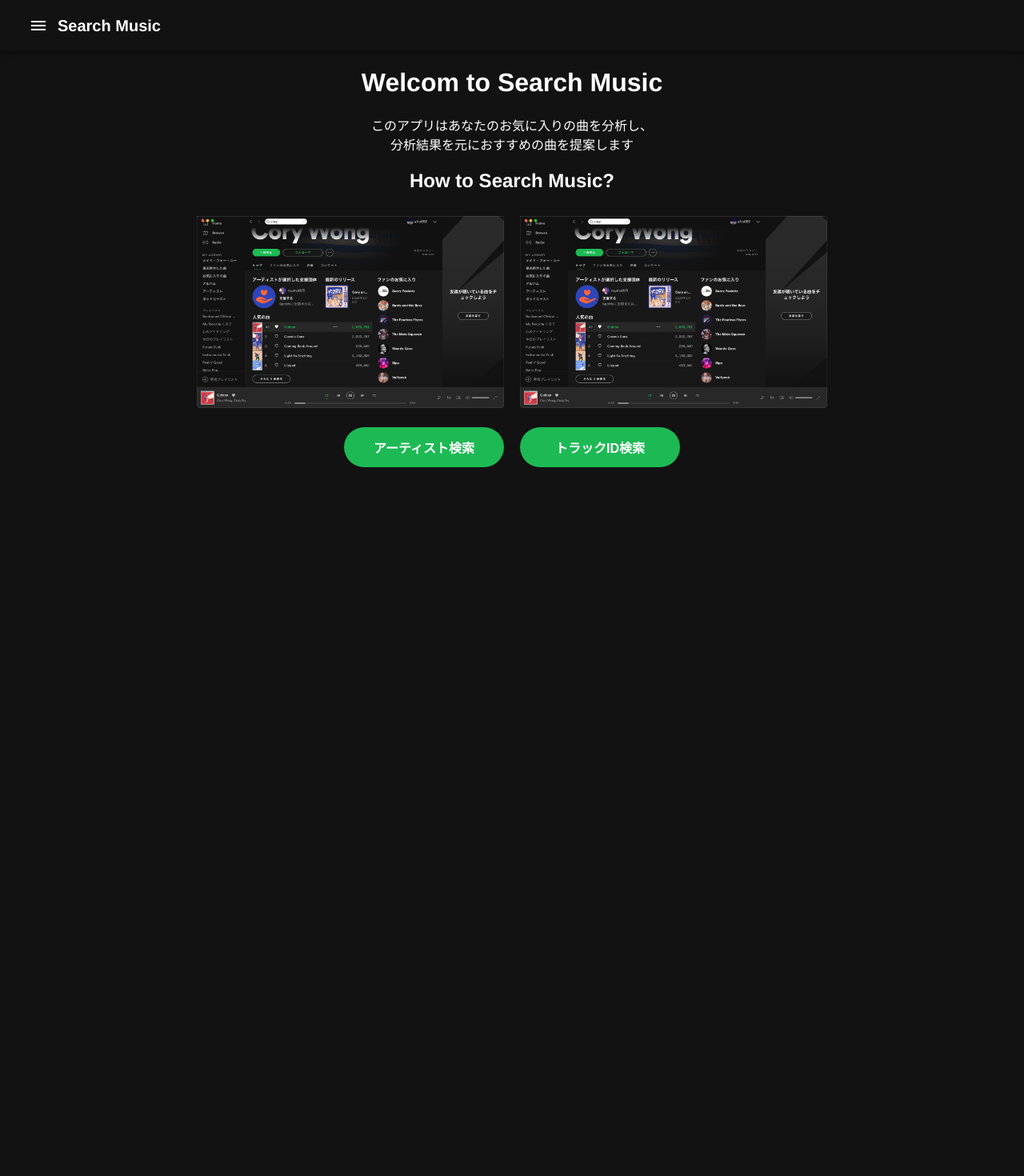
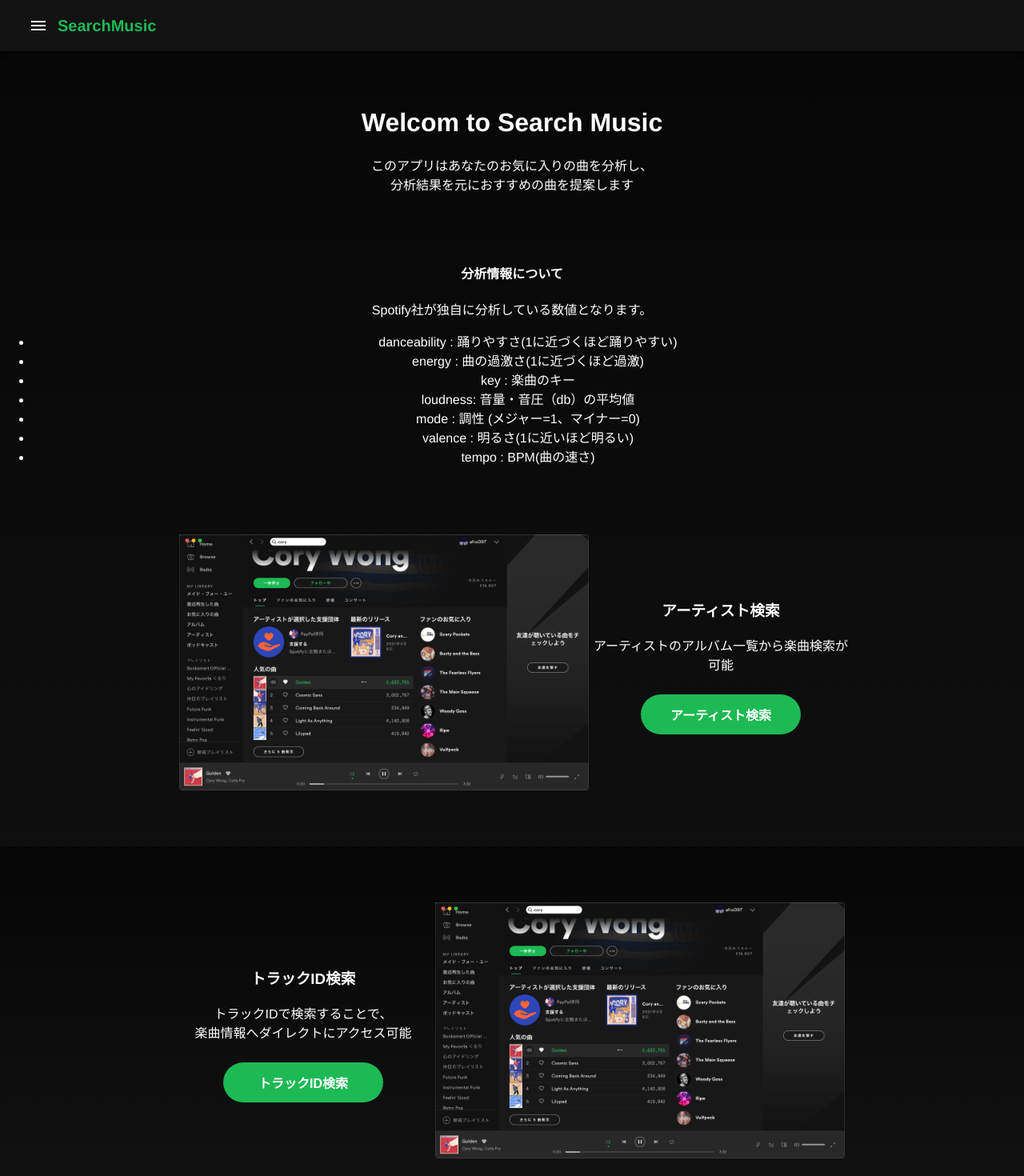
Before and after one commit to afroman09/search-music, a React (Create React App) app: page / in a window 1280 px wide. Shown: the top 1470 px of the page at 80% size. Before the commit the page ends 800 px from the top, so only its background shows below. Built offline with nearby package versions, Linux system fonts and the light colour scheme.

Commit message:
topのスタイル修正

```diff
--- a/src/components/Header/Header.js
+++ b/src/components/Header/Header.js
@@ -64,7 +64,7 @@
             </Drawer>
             <strong>
               <Link to="/" className={Style.title}>
-                Search Music
+                SearchMusic
               </Link>
             </strong>
           </Toolbar>
--- a/src/components/Header/Header.module.scss
+++ b/src/components/Header/Header.module.scss
@@ -4,7 +4,7 @@
     }
 .title {
     text-decoration: none;
-    color: #fff;
+    color: #1DB954;
     font-size: 20px;
 &:hover{
     cursor: pointer;
--- a/src/components/Header/SearchInput.module.scss
+++ b/src/components/Header/SearchInput.module.scss
@@ -11,6 +11,7 @@
     text-align: left;
     letter-spacing: 1px;
     font-size: 14px;
+    margin: 0 5px;
   }
   .btn {
     border: none;
@@ -21,6 +22,7 @@
     font-size: 16px;
     color: #fff;
     font-weight: 700;
+    margin: 0 5px;
     &:hover {
       cursor: pointer;
       -webkit-box-sizing: border-box;
--- a/src/components/MainContents/MainContents.js
+++ b/src/components/MainContents/MainContents.js
@@ -19,13 +19,13 @@
             </div>
           </p>
           <ul>
-            <li>danceability : {props.trackInformation.danceability} 踊りやすさ(1に近づくほど踊りやすい)</li>
-            <li>energy : {props.trackInformation.energy} 曲の過激さ(1に近づくほど過激) </li>
-            <li>key : {props.trackInformation.key}  (楽曲のキー)</li>
-            <li>loudness: {props.trackInformation.loudness} (音量・音圧（db）の平均値)</li>
-            <li>mode : {props.trackInformation.mode} (調性 メジャー=1、マイナー=0)</li>
-            <li>valence : {props.trackInformation.valence} 明るさ(1に近いほど明るい)</li>
-            <li>tempo : {props.trackInformation.tempo} BPM(曲の速さ)</li>
+            <li>danceability : {props.trackInformation.danceability}</li>
+            <li>energy : {props.trackInformation.energy}</li>
+            <li>key : {props.trackInformation.key}</li>
+            <li>loudness: {props.trackInformation.loudness}</li>
+            <li>mode : {props.trackInformation.mode}</li>
+            <li>valence : {props.trackInformation.valence}</li>
+            <li>tempo : {props.trackInformation.tempo}</li>
           </ul>
           <ReactAudioPlayer
             className={Style.audio}
--- a/src/components/MainContents/MainContents.module.scss
+++ b/src/components/MainContents/MainContents.module.scss
@@ -6,12 +6,13 @@
     .img {
       vertical-align: top;
       width: 45vh;
-      margin: 10px;
+      margin: 10px 5px;
     }
     .textArea {
       display: inline-block;
       text-align: left;
       vertical-align: bottom;
+      margin: 20px 5px;
       .textContents {
         margin: 20px 0 15px 0;
         div {
@@ -20,18 +21,19 @@
         }
         .artistsName {
           font-weight: 700;
-          font-size: 20px;
+          font-size: 22px;
         }
         .trackName {
           color: #b3b3b3;
-          font-size: 18px;
+          font-size: 20px;
         }
       }
         ul {
           list-style: none;
           padding: 5px;
           margin: 5px 0 20px 0;
-          font-size: 16px;
+          font-size: 18px;
+          letter-spacing: 1px;
           li{
             margin-bottom: 2px;
           }
--- a/src/components/Templates/Home.js
+++ b/src/components/Templates/Home.js
@@ -1,29 +1,62 @@
 import React from "react";
-import { Link } from "react-router-dom"
-import TopImg1 from '../Img/Top-Img1.jpeg'
-import Style from './Home.module.scss'
-import Header from '../Header/Header'
+import { Link } from "react-router-dom";
+import TopImg1 from "../Img/Top-Img1.jpeg";
+import Style from "./Home.module.scss";
+import Header from "../Header/Header";
 
 const Home = () => {
   return (
+    <>
+      <Header />
       <div className={Style.container}>
-      <Header />
+        <div className={Style.title}>
           <h1>Welcom to Search Music</h1>
-      <p>このアプリはあなたのお気に入りの曲を分析し、
+          <p>
+            このアプリはあなたのお気に入りの曲を分析し、
             <br />
-        分析結果を元におすすめの曲を提案します</p>
-      <h2>How to Search Music?</h2>
-      <div className={Style.imgcontainer}>
-      <img className={Style.img} src={TopImg1} alt="画像"/>
-      <img className={Style.img} src={TopImg1} alt="画像"/>
+            分析結果を元におすすめの曲を提案します
+          </p>
         </div>
+        <h4>分析情報について</h4>
+        <p>
+            Spotify社が独自に分析している数値となります。
+            <br />
+            <ul>
+            <li>danceability : 踊りやすさ(1に近づくほど踊りやすい)</li>
+            <li>energy : 曲の過激さ(1に近づくほど過激) </li>
+            <li>key : 楽曲のキー</li>
+            <li>loudness: 音量・音圧（db）の平均値</li>
+            <li>mode :  調性 (メジャー=1、マイナー=0)</li>
+            <li>valence : 明るさ(1に近いほど明るい)</li>
+            <li>tempo : BPM(曲の速さ)</li>
+            </ul>
+          </p>
+        <div className={Style.leftcontainer}>
+          <img className={Style.img} src={TopImg1} alt="画像" />
+          <div className={Style.textArea}>
+            <h3>アーティスト検索</h3>
+            <p>アーティストのアルバム一覧から楽曲検索が可能</p>
             <Link to="/ArtistSearch">
               <button className={Style.btn}>アーティスト検索</button>
             </Link>
+          </div>
+        </div>
+        <div className={Style.rightcontainer}>
+          <div className={Style.textArea}>
+            <h3>トラックID検索</h3>
+            <p>
+              トラックIDで検索することで、
+              <br />
+              楽曲情報へダイレクトにアクセス可能
+            </p>
             <Link to="/TrackIdSearch">
               <button className={Style.btn}>トラックID検索</button>
             </Link>
           </div>
+          <img className={Style.img} src={TopImg1} alt="画像" />
+        </div>
+      </div>
+    </>
   );
 };
 
--- a/src/components/Templates/Home.module.scss
+++ b/src/components/Templates/Home.module.scss
@@ -1,10 +1,29 @@
 .container {
     text-align: center;
     margin-bottom: 10vh;
+    background-image: linear-gradient(rgba(0,0,0,.6),#121212);
+    .title {
+      padding: 50px 0;
+    }
+    .leftcontainer{
+      padding: 50px 0;
+    }
+    .rightcontainer{
+      padding: 50px 0;
+      background-image: linear-gradient(rgba(0,0,0,.6),#121212);
+    }
     .img{
-        padding: 10px 10px;
-        width: 30%;
-        height: 10%;
+      display: inline-block;
+        padding: 20px 5px;
+        width: 40%;
+        height: 15%;
+        vertical-align: middle;
+    }
+    .textArea{
+      display: inline-block;
+      vertical-align: middle;
+      padding: 10px 0;
+      width: 25%;
     }
     .btn {
         margin: 10px;
--- a/src/components/Templates/TrackIdSearch.js
+++ b/src/components/Templates/TrackIdSearch.js
@@ -1,10 +1,12 @@
 import React from "react";
 import SearchInput from "../Header/SearchInput";
+import Style from './TrackIdSearch.module.scss'
 
 const TrackIdSearch = () => {
   return (
     <div>
       <SearchInput />
+      <div className={Style.container}>
       <p>
         【 ヨルシカ / ただ君に晴れ 】Track ID :
         spotify:track:3wJHCry960drNlAUGrJLmz
@@ -24,6 +26,7 @@
         【 YOASOBI / 夜に駆ける 】Track ID :
         spotify:track:6MCjmGYlw6mQVWRFVgBRvB
       </p>
+      </div>
     </div>
   );
 };
--- /dev/null
+++ b/src/components/Templates/TrackIdSearch.module.scss
@@ -0,0 +1,3 @@
+.container{
+    text-align: center;
+}
```
Also changed, not shown: 1 other file (tests, documents, lock files or other folders). Lines whose indentation alone changed are shown as unchanged.
